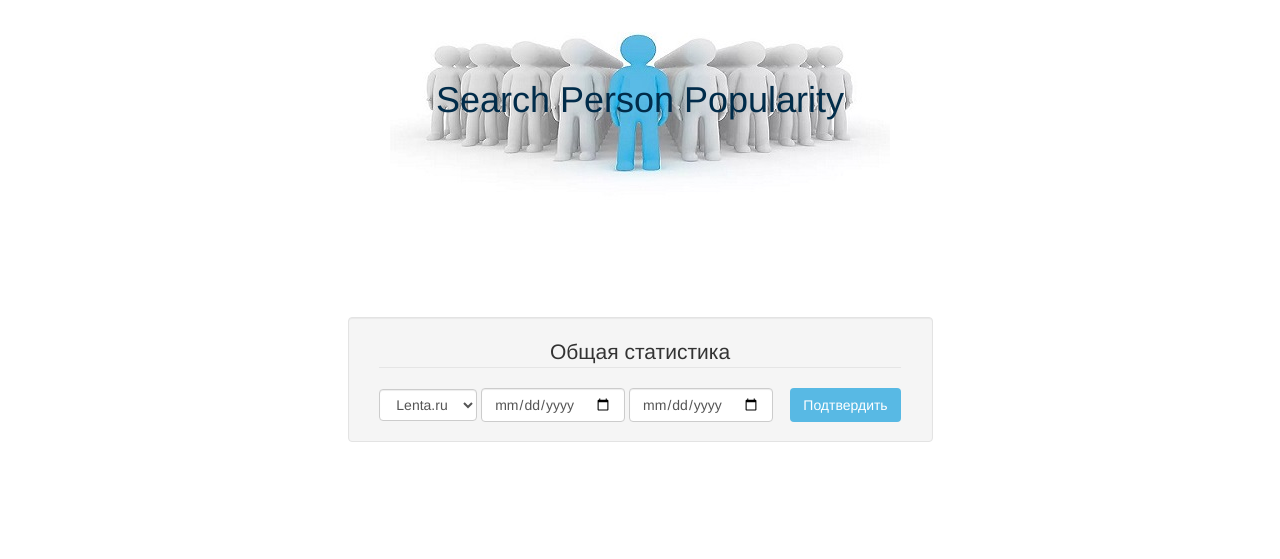
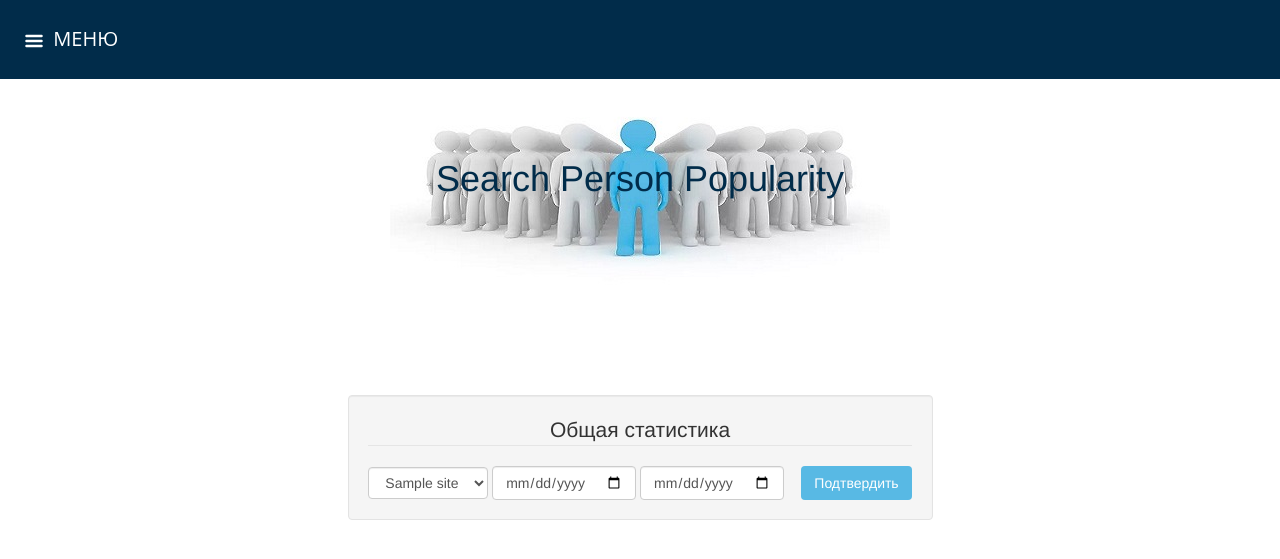
Before and after one commit to Shourick/Search-Person-Popularity, a Django app: template spp/templates/general.html in a window 1280 px wide. Shown: the top 559 px of the page. Run offline with Django 3.2, Linux system fonts and the light colour scheme; the template is opened without the code that fills it: most values are stand-ins (such as "Sample title", 1, 10 or a date in 2020); some libraries are stand-ins or nearby versions.

Commit message:
+menu views через objects

```diff
--- a/spp/templates/base.html
+++ b/spp/templates/base.html
@@ -12,14 +12,14 @@
     <!----------------- Стили ----------------->
     {% block styles %}
     <link href="https://netdna.bootstrapcdn.com/bootstrap/3.0.3/css/bootstrap.min.css" rel="stylesheet" type="text/css">
-    <!--<link rel="stylesheet" type="text/css" href="/path/to/css/bootstrap-social.css" />-->
     <link href="https://fonts.googleapis.com/css?family=Comfortaa" rel="stylesheet">
     <link rel="stylesheet" type="text/css" href="{% static 'css/style.css' %}">
     {% endblock %}
 
     <!------------------- JS ------------------>
     {% block js %}
-    <script src="{% static 'js/scripts.js' %}"></script>
+    <script src="http://code.jquery.com/jquery-latest.min.js"></script>
+    <script src="{% static 'js/menu.js' %}"></script>
     {% endblock %}
 
 </head>
@@ -27,17 +27,15 @@
 <!------------------------------ BODY ------------------------------>
 <body>
         <!---------------------- Меню ---------------------->
-        <header>
+         {% block menu %}
+            {% include 'side-menu.html' %}
+         {% endblock %}
+
+       <header>
             <a href="/" class="header">
                 <h1 class="text-center">Search Person Popularity</h1>
             </a>
-        </header>
-        <div class="container">
-            <div class="row">
-              {% block menu %}
-               {% endblock %}
-             </div><!-- /row -->
-        </div>
+       </header>
 
         <!-------------------- Контент --------------------->
         <div class="container text-center">
--- a/spp/templates/general.html
+++ b/spp/templates/general.html
@@ -3,21 +3,21 @@
 {% block content %}
 
 <!--TODO: form action-->
-<form class="well form-inline" action="" method="post">
+<form class="well form-inline"  method="post" id="general_stat">
      {% csrf_token %}
     <div class="form-group">
         <legend>Общая статистика</legend>
-            <select size="1" name="site_id" class="form-control">
-            <option value="1">Lenta.ru</option>
-            <option value="2">rbc.ru</option>
-            <option value="3">bbc.ru</option>
+            <select size="1" id="site_id" class="form-control">
+                  {% for site in sites %}
+            <option value="{{site.id}}">{{site.name}}</option>
+                    {% endfor %}
             </select>
 
             <input type="date" class="form-control" id="date_from" name="date" placeholder="11.10.2015" required>
             <input type="date" class="form-control" id="date_to" name="date" placeholder="11.10.2017" required>
 
             <!--<p><input type="submit" value="Отправить" class="btn btn-default btn-md" ></p></div>-->
-            <button type="submit" class="btn">Подтвердить</button>
+            <button type="submit" class="btn" date_from={{date_from}} date_to="{{date_to}}" site_id="{{site_id}}">Подтвердить</button>
     </div>
 </form>
 
--- a/spp/templates/index.html
+++ b/spp/templates/index.html
@@ -2,6 +2,7 @@
 {% load staticfiles %}
 {% block content %}
 <!--<h1>Search Person Popularity</h1>-->
+
 <div class="main_btn">
     <a type="button" class="btn btn-lg" href="/general/">Общая статистика</a>
     <a type="button" class="btn btn-lg" href="/daily/">Ежедневная статистика</a>
--- /dev/null
+++ b/spp/templates/side-menu.html
@@ -0,0 +1,23 @@
+{% load staticfiles %}
+
+<div class="menu">
+
+        <div class="icon-close">
+            <img src="{% static 'img/menu-close-icon.png' %}">
+        </div>
+
+        <!-- Меню -->
+        <ul>
+            <li><a href="/">Главная</a></li>
+            <li><a href="/general/">Общая статистика</a></li>
+            <li><a href="/daily/">Ежедневная статистика</a></li>
+
+        </ul>
+</div>
+    <div class="background">
+
+        <div class="icon-menu">
+            <img src="{% static 'img/menu-ham-icon.png' %}">
+            Меню
+        </div>
+    </div>
--- a/spp/views.py
+++ b/spp/views.py
@@ -1,5 +1,6 @@
 from django.shortcuts import render
 from mainapp.models import *
+from django.views.generic.list import ListView
 # Create your views here.
 
 def index(request):
@@ -13,4 +14,5 @@ def general(request):
 
 def daily(request):
     title = 'Ежедневная статистика'
-    return render(request,'daily.html', {'title':title})
+    politics = Politic.objects.all()
+    return render(request,'daily.html', {'title':title, 'politics': politics})
--- a/static/css/style.css
+++ b/static/css/style.css
@@ -3,12 +3,80 @@
     padding: 0;
 }
 body {
+    left: 0;
+    margin: 0;
+    overflow: hidden;
 	background-image: url(../img/2.jpg);
 	background-repeat: no-repeat;
-	background-position: top center;
+    background-position: 50% 25%;
 }
 a.header {
     color: #012C4A;
+}
+.menu {
+  background-color: #012C4A;
+  left: -285px;
+  height: 100%;
+  position: fixed;
+  width: 280px;
+}
+
+.background {
+  background-color: #012C4A;
+  height: 100%;
+  -webkit-background-size: cover;
+     -moz-background-size: cover;
+       -o-background-size: cover;
+          background-size: cover;
+
+}
+.menu a {
+    color:white;
+}
+.menu ul {
+  border-top: 1px solid #555;
+  list-style: none;
+  margin: 0;
+  padding: 0;
+}
+
+.menu li {
+  border-bottom: 1px solid #555;
+  font-family: 'Open Sans', sans-serif;
+  line-height: 45px;
+  padding-bottom: 3px;
+  padding-left: 20px;
+  padding-top: 3px;
+  color: #fff;
+}
+
+.menu li:hover {
+  cursor: pointer;
+  background-color: #555;
+  }
+
+.icon-close {
+  cursor: pointer;
+  padding-left: 10px;
+  padding-top: 10px;
+  padding-bottom: 6px;
+}
+
+.icon-menu {
+  color: #fff;
+  cursor: pointer;
+  font-family: 'Open Sans', sans-serif;
+  font-size: 20px;
+  padding-bottom: 25px;
+  padding-left: 25px;
+  padding-right: 25px;
+  padding-top: 25px;
+  text-decoration: none;
+  text-transform: uppercase;
+}
+
+.icon-menu img {
+  margin-right: 5px;
 }
 h1 {
     margin: 60pt;
--- /dev/null
+++ b/static/js/menu.js
@@ -0,0 +1,35 @@
+
+/* Открытие меню */
+
+var main = function() { //главная функция
+
+    $('.icon-menu').click(function() { /* выбираем класс icon-menu и
+               добавляем метод click с функцией, вызываемой при клике */
+
+        $('.menu').animate({ //выбираем класс menu и метод animate
+
+            left: '0px' /* теперь при клике по иконке, меню, скрытое за
+               левой границей на 285px, изменит свое положение на 0px и станет видимым */
+
+        }, 200); //скорость движения меню в мс
+
+         //скорость движения меню в мс
+    });
+
+
+/* Закрытие меню */
+
+    $('.icon-close').click(function() { //выбираем класс icon-close и метод click
+
+        $('.menu').animate({ //выбираем класс menu и метод animate
+
+            left: '-285px' /* при клике на крестик меню вернется назад в свое
+               положение и скроется */
+
+        }, 200); //скорость движения меню в мс
+
+     //скорость движения меню в мс
+    });
+};
+
+$(document).ready(main);
```
Also changed, not shown: spp/templates/daily.html (+15 -0 lines), static/img/menu-close-icon.png (added), static/img/menu-ham-icon.png (added).
